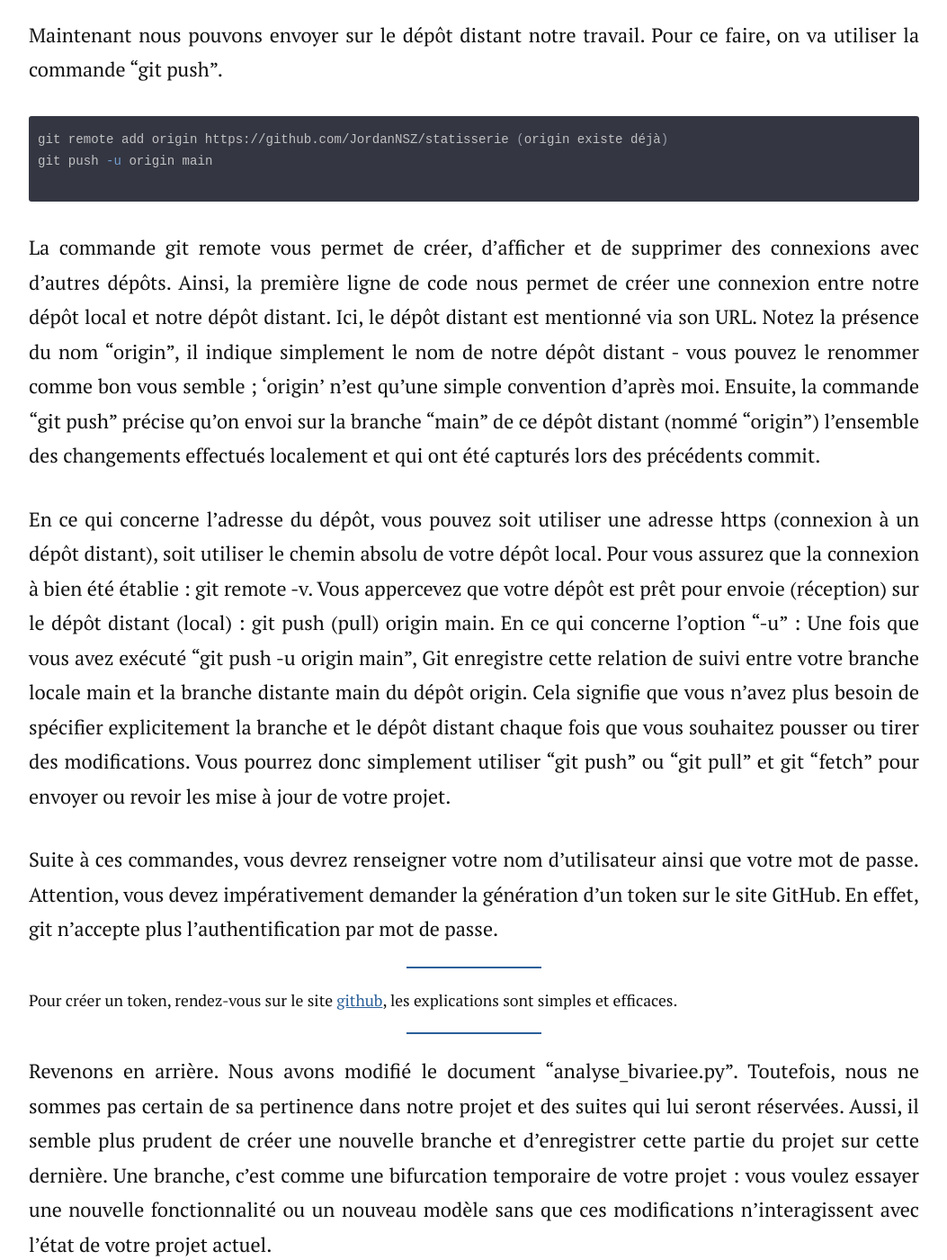
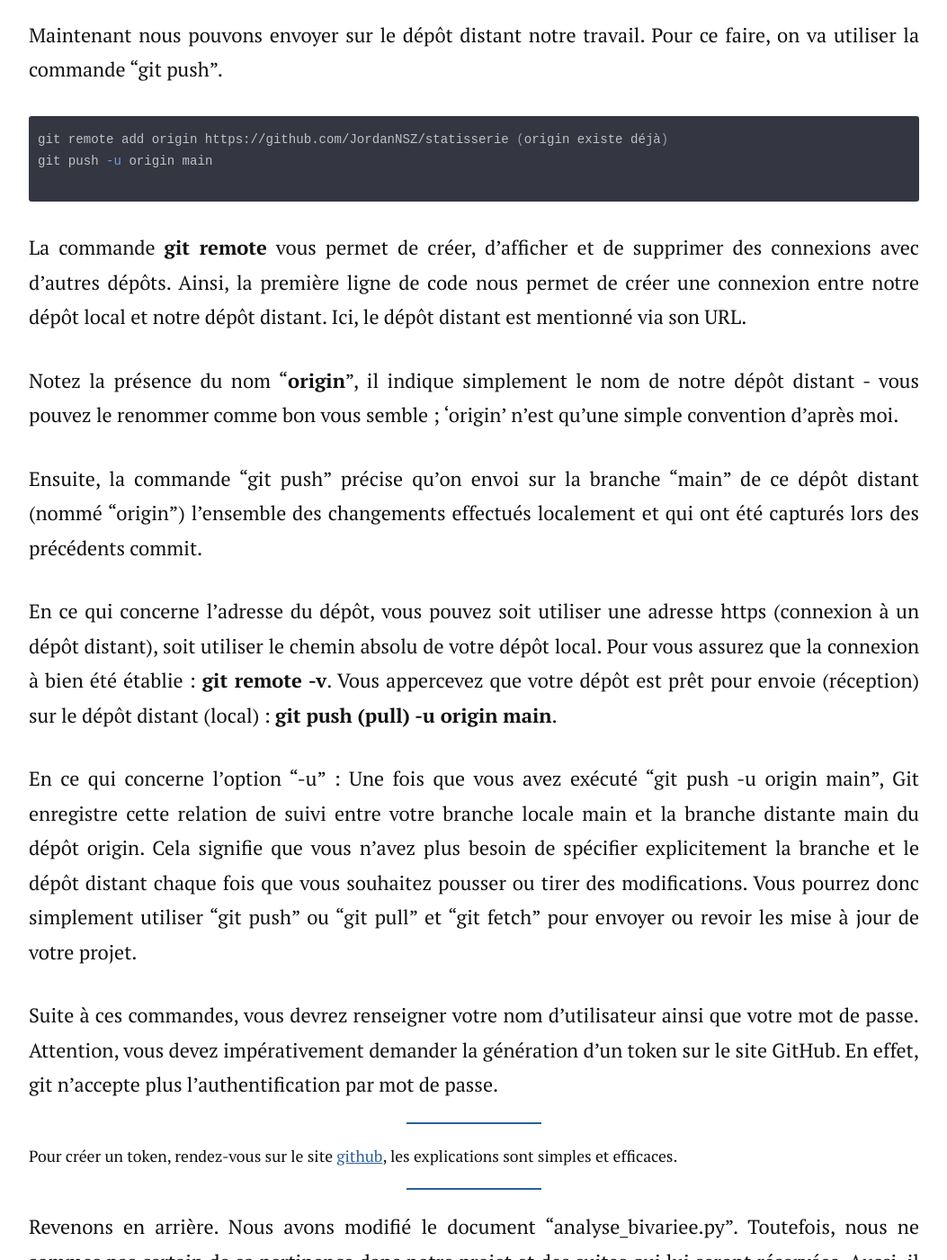
Before and after one commit to JordanNSZ/portofolio, a Jekyll site: the page built from _posts/2024-01-12-git.md, in a window 1280 px wide and 1400 px high, scrolled down 4012 px. Shown: the whole window at 90% size, without its empty margins (113-1166 px from the left). Built offline with Jekyll 4.4.1, drawn with Linux system fonts in a browser that asks for light colours; nearby versions of some CDN libraries; a script that is not in the unit is left out; comment, search, counter and statistics services are not loaded; some of the changed text lies outside the part shown.

Commit message:
modif final des articles dispos

````diff
--- a/_posts/2024-01-12-git.md
+++ b/_posts/2024-01-12-git.md
@@ -29,7 +29,7 @@ git config --global user.name "***"
 git config --global user.email monmail@gmail.com
 ```
 
-Également, il est possible de modifier le nom de la branche principal de chaque dépôt ainsi que notre éditeur de texte favori. Par défaut, la branche principale se nomme "Master".
+Également, il est possible de modifier le nom de la branche principal de chaque dépôt, ainsi que notre éditeur de texte favori. Par défaut, la branche principale se nomme "Master".
 
 ```bash
 git config --global init.defaultBranch main
@@ -49,7 +49,7 @@ Capturons l'image du projet actuellement : ce snapshot est stocké dans la zone
 ```bash
 git add .
 ```
-Notez la présence du point à la suite de la commande 'git add', cela permet d'envoyer en zone d'attente tous les fichiers et dossiers contenus dans votre répertoire (ceux modifiés et les nouveaux). Une autre façon de procéder aurait été de préciser "-all" :
+Notez la présence du point à la suite de la commande 'git add', cela permet d'envoyer en zone d'attente tous les fichiers et dossiers contenus dans votre répertoire (ceux modifiés et les nouveaux). Une autre façon de procéder aurait été de préciser "--all" :
 
 ```bash
 git add --all # ou, -A
@@ -82,6 +84,7 @@ On branch main:
 Cette commande renvoie l'ensemble des fichiers situés dans l'arborescence de notre répertoire et ayant subit une modification (ou une suppression).
 
 On sait à présent qu'un seul document de travail à été modifié. Il faut donc l'ajouter à notre index avant de pouvoir stocker cette image sur notre repo local. On ajoute à l'index notre fichier 'analyse_bivariee.py' :
+
 ```bash
 git add analyse_bivariee.py
 ```
@@ -104,9 +107,15 @@ Maintenant nous pouvons envoyer sur le dépôt distant notre travail. Pour ce fa
 git remote add origin https://github.com/JordanNSZ/statisserie (origin existe déjà)
 git push -u origin main
 ```
-La commande git remote vous permet de créer, d'afficher et de supprimer des connexions avec d'autres dépôts. Ainsi, la première ligne de code nous permet de créer une connexion entre notre dépôt local et notre dépôt distant. Ici, le dépôt distant est mentionné via son URL. Notez la présence du nom "origin", il indique simplement le nom de notre dépôt distant - vous pouvez le renommer comme bon vous semble ; 'origin' n'est qu'une simple convention d'après moi. Ensuite, la commande "git push" précise qu'on envoi sur la branche "main" de ce dépôt distant (nommé "origin") l'ensemble des changements effectués localement et qui ont été capturés lors des précédents commit.
+La commande **git remote** vous permet de créer, d'afficher et de supprimer des connexions avec d'autres dépôts. Ainsi, la première ligne de code nous permet de créer une connexion entre notre dépôt local et notre dépôt distant. Ici, le dépôt distant est mentionné via son URL.
 
-En ce qui concerne l'adresse du dépôt, vous pouvez soit utiliser une adresse https (connexion à un dépôt distant), soit utiliser le chemin absolu de votre dépôt local. Pour vous assurez que la connexion à bien été établie : git remote -v. Vous appercevez que votre dépôt est prêt pour envoie (réception) sur le dépôt distant (local) : git push (pull) origin main. En ce qui concerne l'option "-u" : Une fois que vous avez exécuté "git push -u origin main", Git enregistre cette relation de suivi entre votre branche locale main et la branche distante main du dépôt origin. Cela signifie que vous n'avez plus besoin de spécifier explicitement la branche et le dépôt distant chaque fois que vous souhaitez pousser ou tirer des modifications. Vous pourrez donc simplement utiliser "git push" ou "git pull" et git "fetch" pour envoyer ou revoir les mise à jour de votre projet.
+Notez la présence du nom "**origin**", il indique simplement le nom de notre dépôt distant - vous pouvez le renommer comme bon vous semble ; 'origin' n'est qu'une simple convention d'après moi.
+
+Ensuite, la commande "git push" précise qu'on envoi sur la branche "main" de ce dépôt distant (nommé "origin") l'ensemble des changements effectués localement et qui ont été capturés lors des précédents commit.
+
+En ce qui concerne l'adresse du dépôt, vous pouvez soit utiliser une adresse https (connexion à un dépôt distant), soit utiliser le chemin absolu de votre dépôt local. Pour vous assurez que la connexion à bien été établie : **git remote -v**. Vous appercevez que votre dépôt est prêt pour envoie (réception) sur le dépôt distant (local) : **git push (pull) -u origin main**.
+
+En ce qui concerne l'option "-u" : Une fois que vous avez exécuté "git push -u origin main", Git enregistre cette relation de suivi entre votre branche locale main et la branche distante main du dépôt origin. Cela signifie que vous n'avez plus besoin de spécifier explicitement la branche et le dépôt distant chaque fois que vous souhaitez pousser ou tirer des modifications. Vous pourrez donc simplement utiliser "git push" ou "git pull" et "git fetch" pour envoyer ou revoir les mise à jour de votre projet.
 
 Suite à ces commandes, vous devrez renseigner votre nom d'utilisateur ainsi que votre mot de passe. Attention, vous devez impérativement demander la génération d'un token sur le site GitHub. En effet, git n'accepte plus l'authentification par mot de passe.
 
@@ -212,7 +221,7 @@ Si vous souhaitez récupérer un dépôt distant en local vous devez utiliser la
 Voici comment récupérer la dernière version disponible de votre projet "mon_projet". Placer vous à l'endroit où vous souhaitez stocker le dossier de votre projet, puis lancer la commande *git clone*.
 
 ```bash
-git clone https://github.com/JordanNSZ/portofolio
+git clone https://github.com/JordanNSZ/Statisserie
 ```
 
 Si vous souhaitez que le nom du répertoire courant de votre projet diffère de celui du projet, vous pouvez en spécifier un.
````
Also changed, not shown: other parts of _posts/2024-01-12-git.md (+9 -7 lines), 1 other file.
